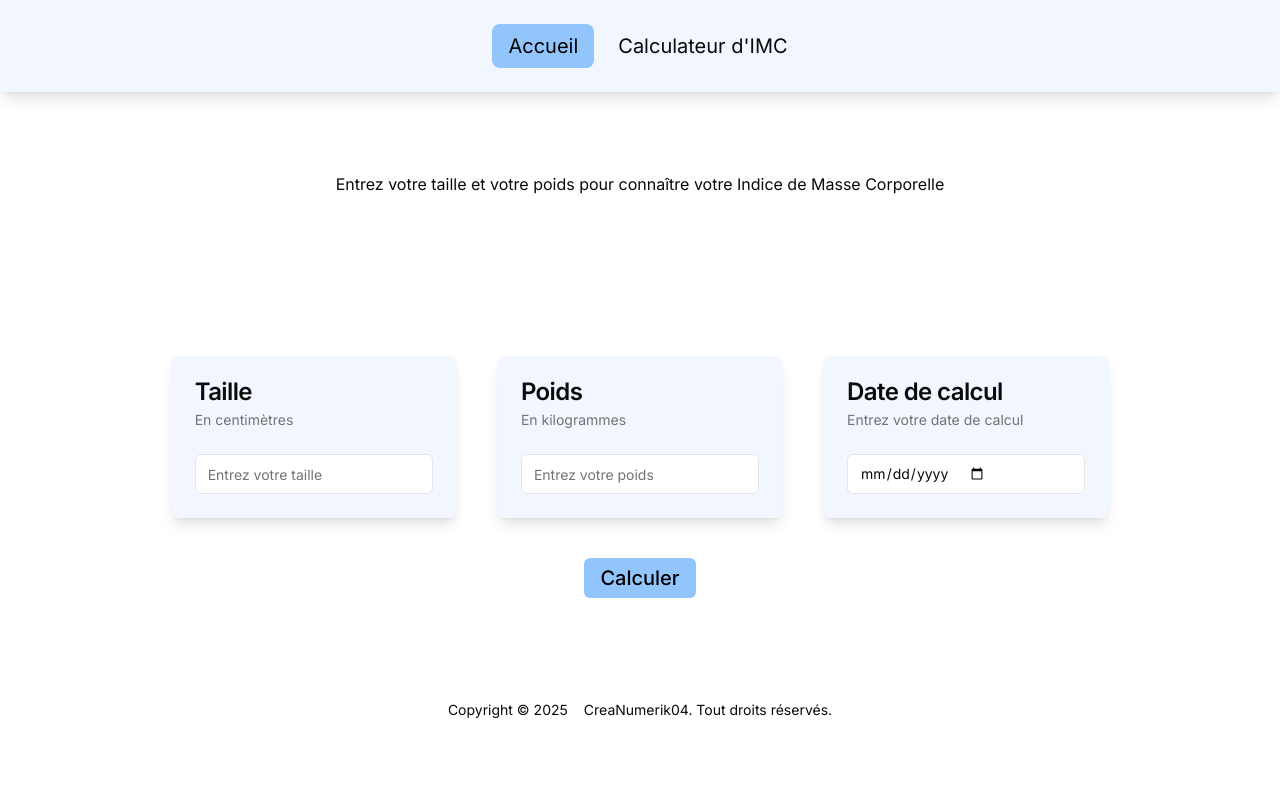
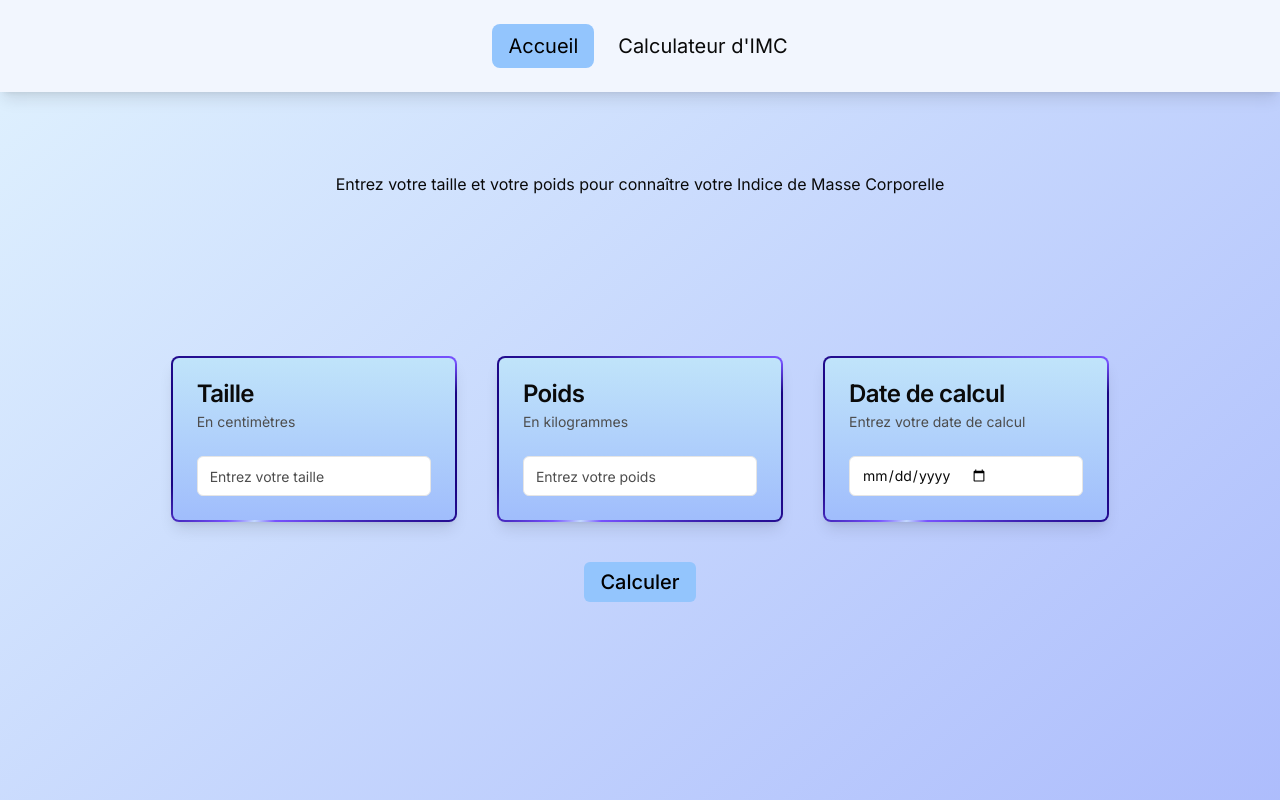
Before and after one commit to CedraCN04/imc-calculator, a Next.js app: page /calcul in a window 1280 px wide. Shown: the top 800 px of the page. Built offline with nearby package versions, Linux system fonts and the light colour scheme.

Commit message:
ajoutd'animations, changement des textes et corrections diverses

```diff
--- a/app/globals.css
+++ b/app/globals.css
@@ -20,7 +20,7 @@
     --secondary-foreground: 0 0% 9%;
 
     --muted: 0 0% 96.1%;
-    --muted-foreground: 0 0% 45.1%;
+    --muted-foreground: 0 0% 30%;
 
     --accent: 0 0% 96.1%;
     --accent-foreground: 0 0% 9%;
@@ -93,6 +93,39 @@
     animation: slideDown 500ms ease-in-out backwards;
     animation-delay: 200ms;
   }
+
+  @property --gradient-angle {
+    syntax: "<angle>";
+    initial-value: 0turn;
+    inherits: false;
+  }
+
+  .card {
+    animation: 2s gradient-angle infinite linear;
+    border: 2px solid transparent;
+    background-image: linear-gradient(#c0e4fa, #a0bdfc),
+      conic-gradient(
+        from var(--gradient-angle),
+        #190482 0%,
+        #7752fe 37%,
+        #c2d9ff 30%,
+        #7752fe 33%,
+        #190482 40%,
+        #190482 50%,
+        #7752fe 77%,
+        #c2d9ff 80%,
+        #7752fe 83%,
+        #190482 90%
+      );
+    background-clip: padding-box, border-box;
+    background-origin: padding-box, border-box;
+  }
+
+  @keyframes gradient-angle {
+    to {
+      --gradient-angle: 1turn;
+    }
+  }
 }
 
 @layer base {
--- a/app/layout.tsx
+++ b/app/layout.tsx
@@ -18,7 +18,9 @@ export default function RootLayout({
 }>) {
   return (
     <html lang="fr">
-      <body className={inter.className}>
+      <body
+        className={`${inter.className} bg-gradient-to-br from-sky-100 to-indigo-300`}
+      >
         <header className="w-full background shadow-lg">
           <NavBar />
         </header>
--- a/app/page.tsx
+++ b/app/page.tsx
@@ -2,7 +2,7 @@ import Homepage from "@/components/widgets/homepage";
 
 export default function Home() {
   return (
-    <section className="flex flex-col items-center justify-center gap-10 min-h-dvh bg-gradient-to-br from-sky-100 to-sky-200">
+    <section className="flex flex-col items-center justify-center gap-10 min-h-dvh">
       <Homepage />
     </section>
   );
--- a/components/ui/card.tsx
+++ b/components/ui/card.tsx
@@ -8,10 +8,7 @@ const Card = React.forwardRef<
 >(({ className, ...props }, ref) => (
   <div
     ref={ref}
-    className={cn(
-      "rounded-lg background text-card-foreground shadow-lg",
-      className
-    )}
+    className={cn("rounded-lg card text-card-foreground shadow-lg", className)}
     {...props}
   />
 ));
--- a/components/widgets/cards.tsx
+++ b/components/widgets/cards.tsx
@@ -22,7 +22,7 @@ export default function CardInfos() {
   } = useImc();
 
   return (
-    <div className="my-20 w-full flex flex-col items-center gap-20">
+    <div className="my-20 w-full flex flex-col items-center gap-20 min-h-dvh">
       <h1 className="w-4/5 text-center">
         Entrez votre taille et votre poids pour connaître votre Indice de Masse
         Corporelle
--- a/components/widgets/footer.tsx
+++ b/components/widgets/footer.tsx
@@ -1,6 +1,6 @@
 export default function Footer() {
   return (
-    <footer className="flex flex-row justify-center gap-4 items-center w-11/12 mx-auto h-16 text-sm">
+    <footer className="flex flex-row justify-center gap-4 items-center mx-auto h-16 text-sm background w-full">
       <p>Copyright &copy; 2025</p>
       <p>CreaNumerik04. Tout droits réservés.</p>
     </footer>
--- a/components/widgets/homepage.tsx
+++ b/components/widgets/homepage.tsx
@@ -13,7 +13,7 @@ export default function Homepage() {
               Suivez la progression de votre indice de masse corporelle.
             </h1>
             <p className="text-sm">
-              Cette application a pour but de vous forunir un aperçu de votre
+              Cette application a pour but de vous fournir un aperçu de votre
               IMC (indice de masse corporelle).
             </p>
             <p className="text-red-500 font-bold">
@@ -36,7 +36,8 @@ export default function Homepage() {
           />
         </div>
       </header>
-      <section className="w-4/5 grid grid-cols-1 place-items-center gap-20 my-20 md:grid-cols-2">
+      <hr className="w-4/5 h-1 bg-slate-400 mt-20" />
+      <section className="w-4/5 grid grid-cols-1 place-items-center gap-20 mt-20 mb-40 md:grid-cols-2">
         <Image
           src={plat}
           alt="Un plat végétarien"
```
